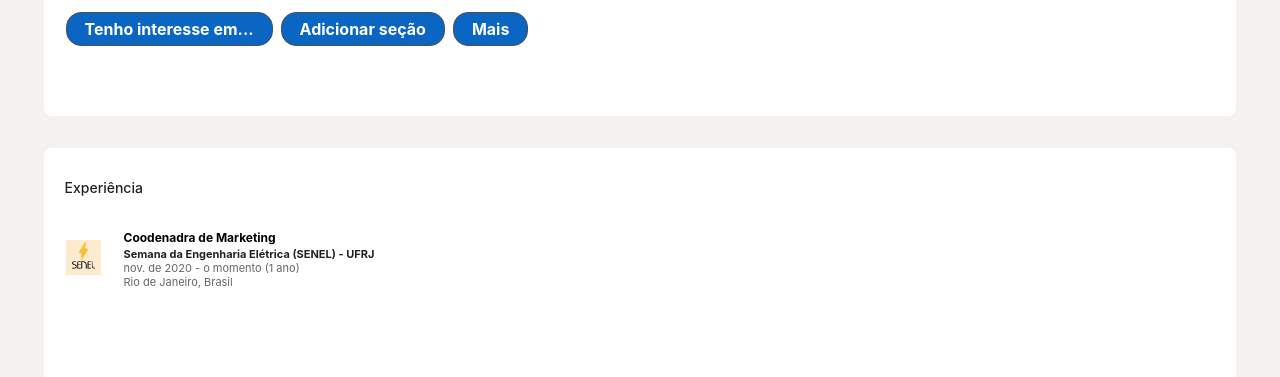
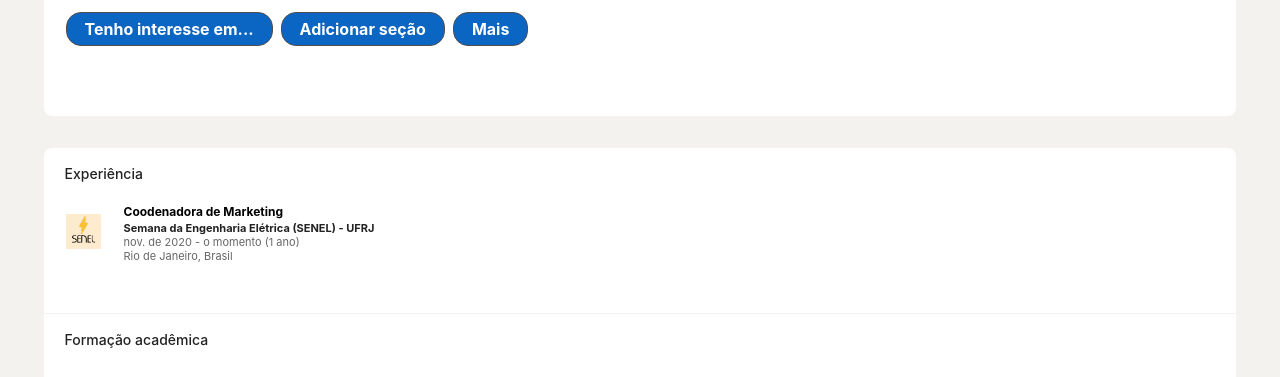
Before and after one commit to frotaluiza/P-gina-Linkedin, a plain HTML site: page index.html in a window 1280 px wide. Shown: the part 339-716 px from the top of the page. Drawn offline with Linux system fonts and the light colour scheme.

Commit message:
Ajustando espaçamento

```diff
--- a/index.html
+++ b/index.html
@@ -114,7 +114,7 @@
                 <img src="./Assets/senel.png" alt="senel">
                 </div>
                 <div class="conteudo">
-                <h3>Coodenadra de Marketing</h3>
+                <h3>Coodenadora de Marketing</h3>
                 <h4>Semana da Engenharia Elétrica (SENEL) - UFRJ</h4>
                 <p>nov. de 2020 - o momento (1 ano)</p>
                 <p>Rio de Janeiro, Brasil</p>
--- a/style.css
+++ b/style.css
@@ -283,8 +283,9 @@ header h2{
     margin-bottom: 38px;
     display: flex;
     flex-direction: column;
-    justify-content: space-around;
+    justify-content: flex-start;
     width:93.2%;
+
 }
 
 #sobre-voce h3{
@@ -331,7 +332,7 @@ header h2{
     font-weight: 500;
     line-height: 17.14px;
     margin-left:21px;
-    margin-bottom:30px ;
+    margin-bottom:18px ;
 }
 
 
@@ -341,11 +342,6 @@ header h2{
 }
 
 
-#experiencia{
-    padding-top: 16px;
-    padding-bottom: 40px;
-
-}
 
 #formacao{
     border-top: 1px solid #F3F2EE;
@@ -359,3 +355,7 @@ header h2{
     height:219px;
 
 }
+
+#formacao h2, #experiencia h2{
+    margin-top: 17px;
+}
```
